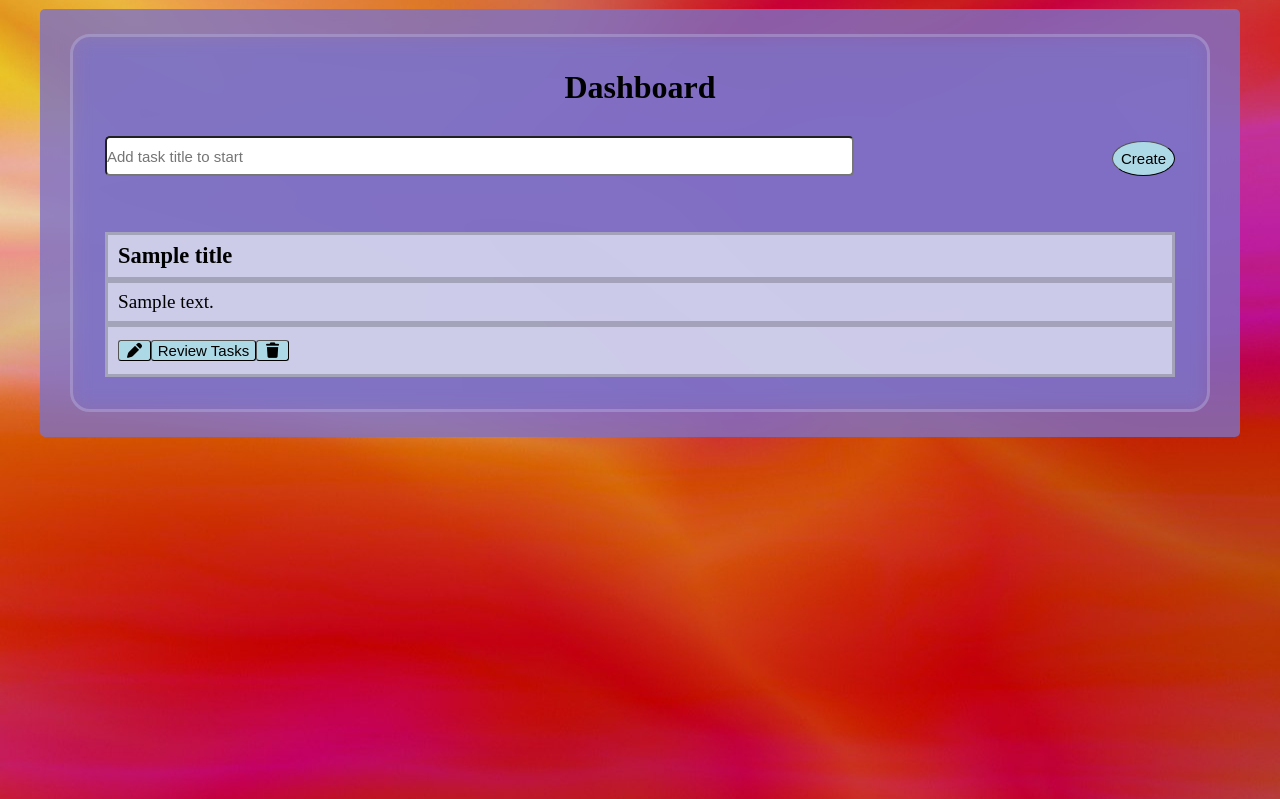
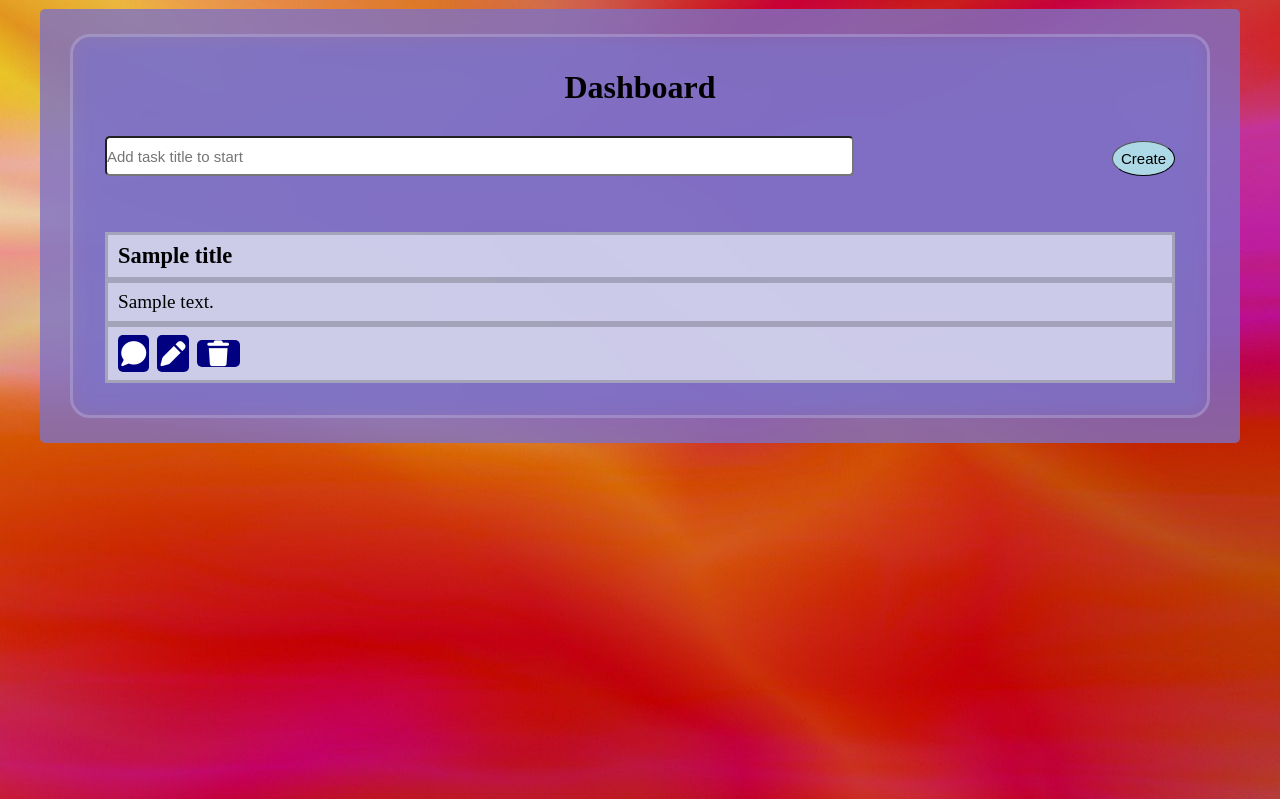
Before and after one commit to Andrew-ZZou/OnlineTaskManagement, a Flask app: page /task/dashboard in a window 1280 px wide. Shown: the part 43-842 px from the top of the page. Run offline with Flask 3, Linux system fonts and the light colour scheme; the visitor is signed in with stand-in values (Sample User, id 1); tables that the repository leaves empty hold one stand-in row (values such as "Sample post"); parts of the project's set-up code (start-up, migrations or seed data) failed here and were passed over; some libraries are stand-ins or nearby versions.

Commit message:
tidy up codes from task.py

```diff
--- a/blueprints/task.py
+++ b/blueprints/task.py
@@ -32,10 +32,12 @@ def dashboard():
             print(newTitle.reviewNote)
             print(newTitle.user_id)
 
+
             db.session.add(newTitle)
             db.session.commit()
-            flash("Task added successfully")
-            return redirect(url_for("task.home"))
+            title_id = newTitle.id                                               # can be removed????
+            flash("New task list created successfully")
+            return redirect(url_for("task.dashboard",title_id=title_id)) #title_id = title_id canbe removed?
         else:
             flash("Cannot find user")
             print(form.errors)
@@ -44,61 +46,58 @@ def dashboard():
 @bp.route('/review/<int:title_id>',methods=['GET', 'POST'])
 def review(title_id):
     # print(title_id)
-    review_title = db.session.execute(db.select(TitleModel).filter_by(id=title_id)).scalar_one()
+    review_title = TitleModel.query.get_or_404(title_id)
+    form = TitleForm(request.form)
+    if request.method == 'POST':
 
-    if review_title:
-        if request.method == 'POST':
-            form = TitleForm(request.form)
-            if form.validate():
+        if form.validate():
 
-                new_titleName = review_title.titleName
-                new_reviewNote = request.form['reviewNote']
-                new_user_id = session.get('user_id')
-                db.session.delete(review_title)
+            review_title.reviewNote = request.form.get('reviewNote',"").strip()
+            review_title.user_id = session.get('user_id')
 
-                review_title.id = title_id
-                review_title.titleName = new_titleName
-                review_title.ReviewNote = new_reviewNote
-                review_title.user_id = new_user_id
+            db.session.commit()
+            flash("Note added successfully")
+            return redirect(url_for("task.dashboard",title_id=title_id))
+        else:
+            flash("Note added unsuccessfully")
+            return redirect(url_for("task.review",title_id=title_id))
 
-                print(review_title.titleName)
-                print(review_title.ReviewNote)
-                print(review_title.user_id)
+    else:
+            # print(review_title)
+            return render_template('review.html', title=review_title,form=form)
 
-                new_review_title = TitleModel(id=review_title.id,titleName=review_title.titleName, reviewNote=review_title.ReviewNote, user_id=review_title.user_id)
-                db.session.add(new_review_title)
-                db.session.commit()
-                flash("Note added successfully")
-                return redirect(url_for("task.dashboard"))
-            else:
-                flash("Note added unsuccessfully")
-                return redirect(url_for("task.review"))
+@bp.route('/delete/<int:title_id>',methods=['POST'])
+def delete(title_id):
+    delete_title = TitleModel.query.get_or_404(title_id)
 
-        elif request.method == 'GET':
-                print(review_title)
-                return render_template('review.html', title=review_title)
+    TaskModel.query.filter_by(title_id=title_id).delete()
+    db.session.delete(delete_title)
+    db.session.commit()
+    flash("Task deleted successfully")
 
-@bp.route('/delete/<int:title_id>',methods=['GET', 'POST'])
-def delete(title_id):
-    review_title = db.session.execute(db.select(TitleModel).filter_by(id=title_id)).scalar_one()
-    if review_title:
-        if request.method == 'POST':
-            db.session.delete(review_title)
-            db.session.commit()
-            flash("Note deleted successfully")
-            return redirect(url_for("task.dashboard"))
-        else:
-            flash("Note deleted unsuccessfully")
-            return redirect(url_for("task.dashboard"))
+    return redirect(url_for("task.dashboard"))
 
 #add task page
-@bp.route('/home',methods=['GET', 'POST'])
-def home():
+@bp.route('/home/<int:title_id>',methods=['GET', 'POST'])
+def home(title_id):
+    if request.method == 'POST':
 
-    if request.method == 'GET':
+            description = request.form['description']
+            status = request.form.get('task-status')
+            priority = request.form.get('task-priorities')
 
-        tasks = db.session.query(TaskModel).all()
+            print(description)
+            print(status)
+            print(priority)
+            print(title_id)
 
-        return render_template('home.html', tasks=tasks)
+            new_task = TaskModel(description=description, status=status, priority=priority, title_id=title_id)
+
+            db.session.add(new_task)
+            db.session.commit()
+
+            flash("Task add successfully")
+            return redirect(url_for("task.home",title_id=title_id))
     else:
-        return render_template('home.html')
+        tasks_data = TaskModel.query.filter_by(title_id=title_id).all()
+        return render_template('home.html',tasks_data=tasks_data,title_id=title_id)
--- a/forms.py
+++ b/forms.py
@@ -33,8 +33,8 @@ class LoginForm(wtforms.Form):
 
 class TaskForm(wtforms.Form):
     description = wtforms.StringField(validators=[Length(max=200, message="Invalid description")])
-    status = wtforms.StringField(validators=[Length(max=80, message="Invalid status")])
-    priority = wtforms.StringField(validators=[Length(max=80, message="Invalid priority")])
+    status = wtforms.SelectField(choices=[("Yet-to-Do", "Yet-to-Do"), ("On-Going", "On-Going"),("Completed","Completed")])
+    priority = wtforms.SelectField(choices=[("Low", "Low"), ("Medium", "Medium"),("High","High")])
     title_id = wtforms.StringField(validators=[Length(max=80, message="Invalid user id")])
 
 class TitleForm(wtforms.Form):
--- a/models.py
+++ b/models.py
@@ -11,6 +11,7 @@ class UserModel(db.Model):
     email = db.Column(db.String(120), unique=True, nullable=False)
     phone = db.Column(db.String(50), nullable=False,unique=True)
     password = db.Column(db.String(200), nullable=False)
+    titles =db.relationship('TitleModel', backref='user', lazy=True)
 
     def __init__(self, firstName, lastName, email, phone, password):
         self.firstName = firstName
@@ -24,7 +25,8 @@ class TitleModel(db.Model):
     id = db.Column(db.Integer, primary_key=True, autoincrement=True)
     titleName = db.Column(db.String(80), nullable=False)
     reviewNote = db.Column(db.Text, nullable=False)
-    user_id = db.Column(db.Integer, db.ForeignKey('users.id'), nullable=False)
+    user_id = db.Column(db.Integer, db.ForeignKey('users.id',ondelete="CASCADE"), nullable=False)
+    tasks = db.relationship('TaskModel', backref='title', lazy='dynamic')
 
     def __init__(self,titleName, reviewNote, user_id):
         self.titleName = titleName
@@ -38,7 +40,7 @@ class TaskModel(db.Model):
     description = db.Column(db.Text, nullable=False)
     status = db.Column(db.String(80), nullable=False)
     priority = db.Column(db.String(80), nullable=False)
-    title_id = db.Column(db.Integer, db.ForeignKey('titles.id'), nullable=False)# Foreign key
+    title_id = db.Column(db.Integer, db.ForeignKey('titles.id',ondelete="CASCADE"), nullable=False)# Foreign key
 
     def __init__(self, description, status, priority, title_id):
         self.description = description
--- a/static/css/stylesheet.css
+++ b/static/css/stylesheet.css
@@ -115,7 +115,10 @@ button {
   background-repeat: no-repeat;
   background-position: center;
   background-size: cover;
-  height: 100vh;
+  min-height: 100vh;
+  width:100%;
+
+  flex-direction:column;
   justify-content: center;
   align-items: center;
   display: flex;
@@ -218,42 +221,31 @@ button {
 .home .container .todo .user-details .input-box button {
   align-items: center;
   justify-content: center;
-  margin-left: 10px;
   padding: 8px;
-  border-radius: 75%;
+  border-radius: 50%;
   display: flex;
   float: right;
   transition: all 0.2s ease;
 }
 
-.task-btns {
-  gap: 10px;
-  display: flex;
-  margin-left: 10px;
+.btn{
+display: inline-flex;
+align-items:center;
+justify-content:center;
+margin-right:8px;
+background-color: navy;
+color:white;
+border:none;
+border-radius:5px;
+padding:8px 12 px;
+font-size:25px;
+text-decoration: none;
+cursor:pointer;
+transition: background-color 0.2s ease;
 }
-
-.task-btns button {
-  border: none;
-  border-radius: 50%;
-  width: 30px;
-  height: 30px;
-  font-size: 0.8rem;
-  cursor: pointer;
-  transition: all 0.2s ease;
+.btn:hover{
+background-color:#0056b3;
 }
-
-.task-btns button:hover {
-  transform: scale(1.2);
-}
-
-.task-btns .edit-btn {
-  background-color: #ffbf00;
-}
-
-.task-btns .delete-btn {
-  background-color: darksalmon;
-}
-
 .create {
   font-size: 1.5rem;
   color: aliceblue;
--- a/templates/dashboard.html
+++ b/templates/dashboard.html
@@ -47,12 +47,10 @@
               <p id="review">{{title.reviewNote}}</p>
             </li>
             <li>
-              <form action="/task/review/{{title.id}}" method="POST">
-              <button class="review-btn" href="/task/review/{{title.id}}" type="submit"><i class="fa-solid fa-pen"></i></button>
-              </form>
-              <button class="edit-btn">Review Tasks</button>
+              <a class="btn" href="{{ url_for('task.review', title_id=title.id) }}"><i class="fa-solid fa-comment"></i></a>
+              <a class="btn" href="{{ url_for('task.home', title_id=title.id) }}"><i class="fa-solid fa-pen"></i></a>
               <form action="{{ url_for('task.delete',title_id = title.id)}}" method="POST">
-                <button class="delete-btn" type = "submit"><i class="fa-solid fa-trash"></i></button>
+                <button class="btn" type = "submit"><i class="fa-solid fa-trash"></i></button>
               </form>
             </li>
           </ul>
```
Also changed, not shown: migrations/versions/4be4776daf18_.py (added, +42 -0 lines), templates/home.html (+54 -13 lines).
